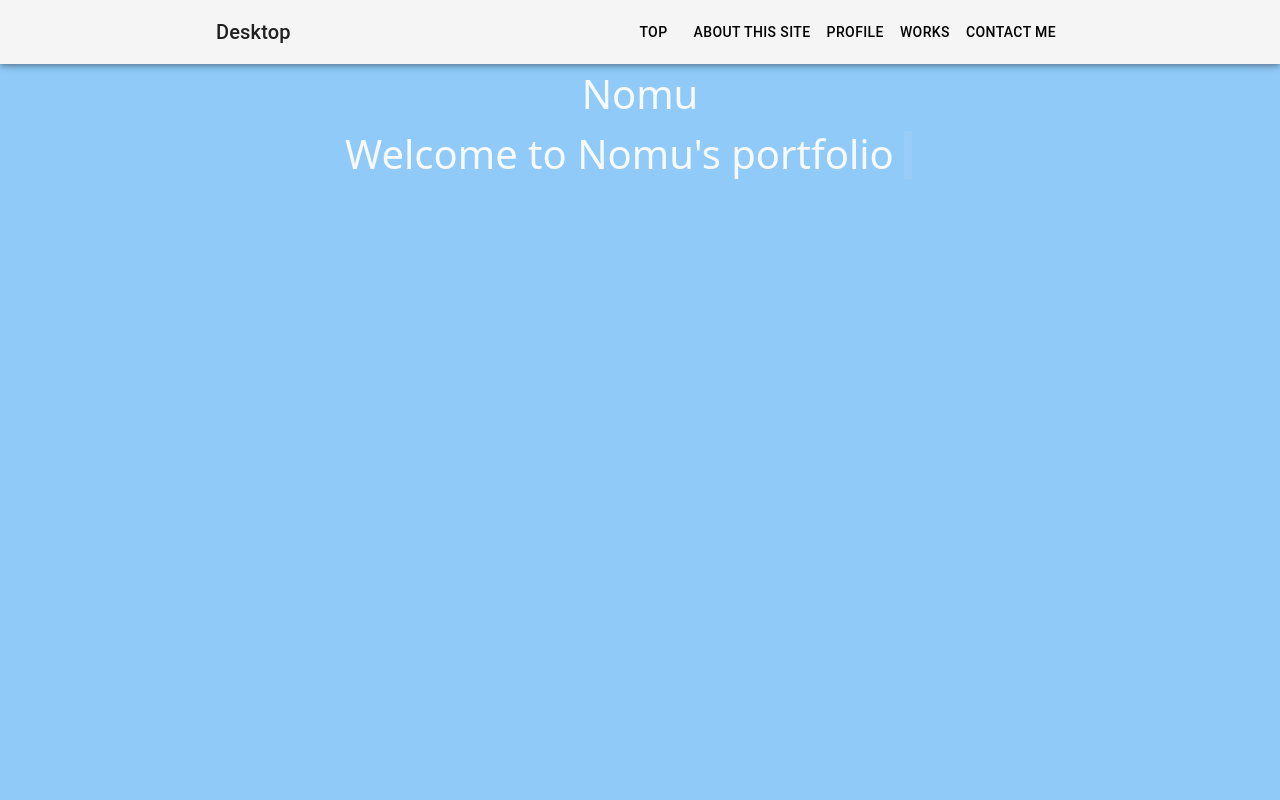
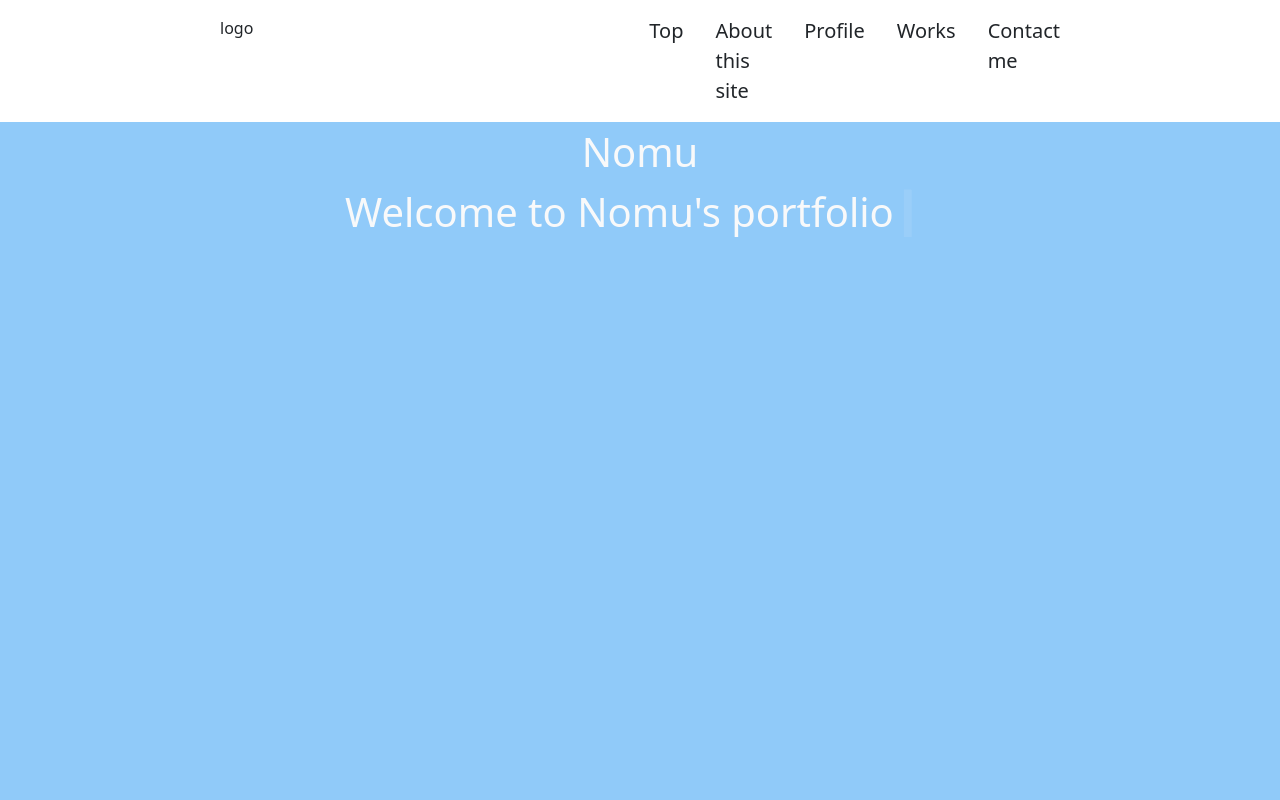
Before and after one commit to WNomunomu/wnomunomu.github.io, a Next.js app: page / in a window 1280 px wide. Shown: the top 800 px of the page. Built offline with nearby package versions, Linux system fonts and the light colour scheme.

Commit message:
implement of appbar

```diff
--- a/src/components/base/Header/ResponsiveAppBar.tsx
+++ b/src/components/base/Header/ResponsiveAppBar.tsx
@@ -17,82 +17,106 @@ const navItems = [
   {title: 'Contact me', link: '#'},
 ]
 
-export const ResponsiveAppBar = (props: Props) => {
+// export const ResponsiveAppBar = (props: Props) => {
 
-  const { window } = props;
+//   const { window } = props;
 
-  const [mobileOpen, setMobileOpen] = useState(false);
+//   const [mobileOpen, setMobileOpen] = useState(false);
 
-  const handleDrawerToggle = () => setMobileOpen(!mobileOpen);
+//   const handleDrawerToggle = () => setMobileOpen(!mobileOpen);
 
-  const drawer = (
-    <Box onClick={handleDrawerToggle} sx={{ textAlign: 'center' }}>
-      <List>
-        {navItems.map((item, index) => (
-          <ListItem key={index} disablePadding>
-            <ListItemButton sx={{ textAlign: 'center' }}>
-              <ListItemText primary={item.title} />
-            </ListItemButton>
-          </ListItem>
-        ))}
-      </List>
-    </Box>
-  );
+//   const drawer = (
+//     <Box onClick={handleDrawerToggle} sx={{ textAlign: 'center' }}>
+//       <List>
+//         {navItems.map((item, index) => (
+//           <ListItem key={index} disablePadding>
+//             <ListItemButton sx={{ textAlign: 'center' }}>
+//               <ListItemText primary={item.title} />
+//             </ListItemButton>
+//           </ListItem>
+//         ))}
+//       </List>
+//     </Box>
+//   );
 
-  const container = window !== undefined ? () => window().document.body : undefined;
+//   const container = window !== undefined ? () => window().document.body : undefined;
 
+//   return (
+//     <>
+//       <AppBar component="nav" position="sticky" color='default'>
+//         <Toolbar sx={{ width: { xs: '80%', sm: '70%' }, margin: '0 auto'}}>
+//           <IconButton
+//             aria-label="open drawer"
+//             edge="start"
+//             onClick={handleDrawerToggle}
+//             sx={{ mr: 2, display: { sm: 'none' }, float: 'left' }}
+//           >
+//             <Menu />
+//           </IconButton>
+//           <Typography
+//             variant="h6"
+//             component="div"
+//             sx={{ flexGrow: 1, display: { xs: 'none', sm: 'block' } }}
+//           >
+//             Desktop
+//           </Typography>
+//           <Typography
+//             variant="h6"
+//             component="div"
+//             sx={{ display: { xs: 'inline-block', sm: 'none' }, position: 'absolute', left: '50%', transform: 'translateX(-50%)' }}
+//           >
+//             Mobile
+//           </Typography>
+//           <Box sx={{ display: { xs: 'none', sm: 'block' } }}>
+//             {navItems.map((item, index) => (
+//               <Button key={index} sx={{ color: '#000' }}>
+//                 {item.title}
+//               </Button>
+//             ))}
+//           </Box>
+//         </Toolbar>
+//       </AppBar>
+//       <nav>
+//         <Drawer
+//           container={container}
+//           variant="temporary"
+//           open={mobileOpen}
+//           onClose={handleDrawerToggle}
+//           ModalProps={{
+//             keepMounted: true, // Better open performance on mobile.
+//           }}
+//           sx={{
+//             display: { xs: 'block', sm: 'none' },
+//             '& .MuiDrawer-paper': { boxSizing: 'border-box', width: drawerWidth },
+//           }}
+//         >
+//           {drawer}
+//         </Drawer>
+//       </nav>
+//     </>
+//   );
+// };
+
+
+export const ResponsiveAppBar = () => {
   return (
     <>
-      <AppBar component="nav" position="sticky" color='default'>
-        <Toolbar sx={{ width: { xs: '80%', sm: '70%' }, margin: '0 auto'}}>
-          <IconButton
-            aria-label="open drawer"
-            edge="start"
-            onClick={handleDrawerToggle}
-            sx={{ mr: 2, display: { sm: 'none' }, float: 'left' }}
-          >
-            <Menu />
-          </IconButton>
-          <Typography
-            variant="h6"
-            component="div"
-            sx={{ flexGrow: 1, display: { xs: 'none', sm: 'block' } }}
-          >
-            Desktop
-          </Typography>
-          <Typography
-            variant="h6"
-            component="div"
-            sx={{ display: { xs: 'inline-block', sm: 'none' }, position: 'absolute', left: '50%', transform: 'translateX(-50%)' }}
-          >
-            Mobile
-          </Typography>
-          <Box sx={{ display: { xs: 'none', sm: 'block' } }}>
-            {navItems.map((item, index) => (
-              <Button key={index} sx={{ color: '#000' }}>
-                {item.title}
-              </Button>
-            ))}
-          </Box>
-        </Toolbar>
-      </AppBar>
-      <nav>
-        <Drawer
-          container={container}
-          variant="temporary"
-          open={mobileOpen}
-          onClose={handleDrawerToggle}
-          ModalProps={{
-            keepMounted: true, // Better open performance on mobile.
-          }}
-          sx={{
-            display: { xs: 'block', sm: 'none' },
-            '& .MuiDrawer-paper': { boxSizing: 'border-box', width: drawerWidth },
-          }}
-        >
-          {drawer}
-        </Drawer>
-      </nav>
+      <div>
+        <div className="mx-auto row" style={{ width: '70%' }}>
+          <div className="col-6">
+            <div className="d-inline-block p-3">logo</div>
+          </div>
+          <div className="col-6">
+            <div className="d-flex flex-row justify-content-end">
+              {navItems.map((items, index) => (
+                <div className="p-3 fs-5" key={index}>
+                  <div>{items.title}</div>
+                </div>
+              ))}
+            </div>
+          </div>
+        </div>
+      </div>
     </>
   );
 };
```
